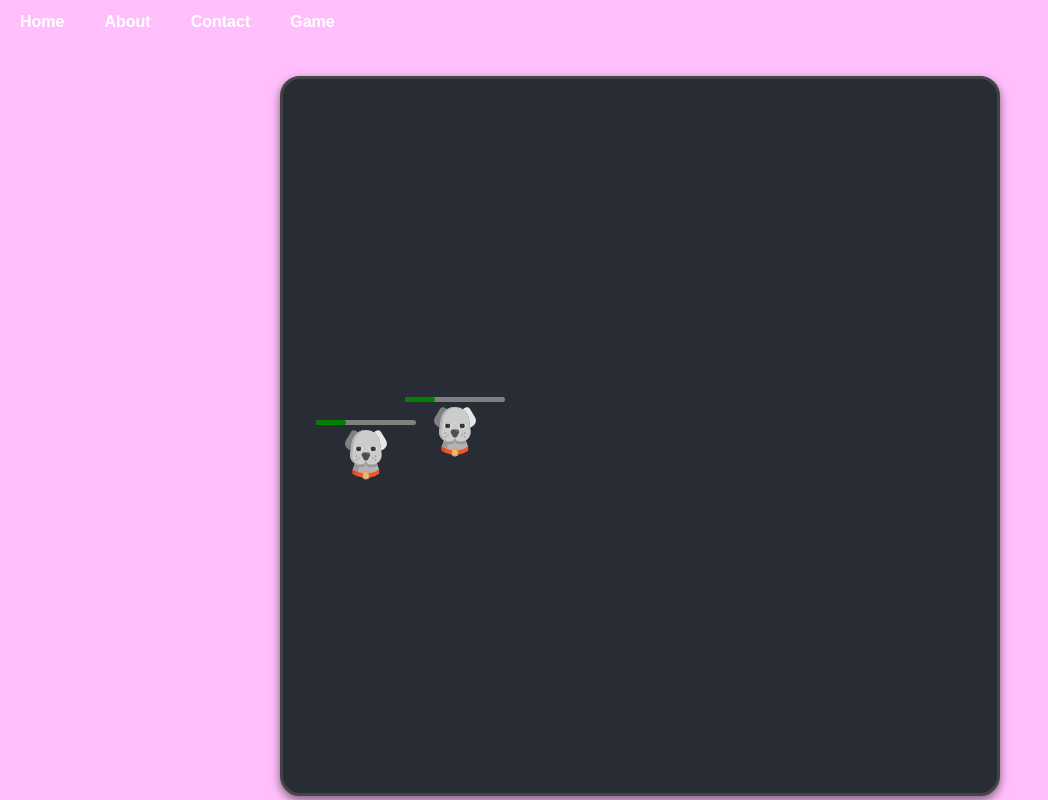
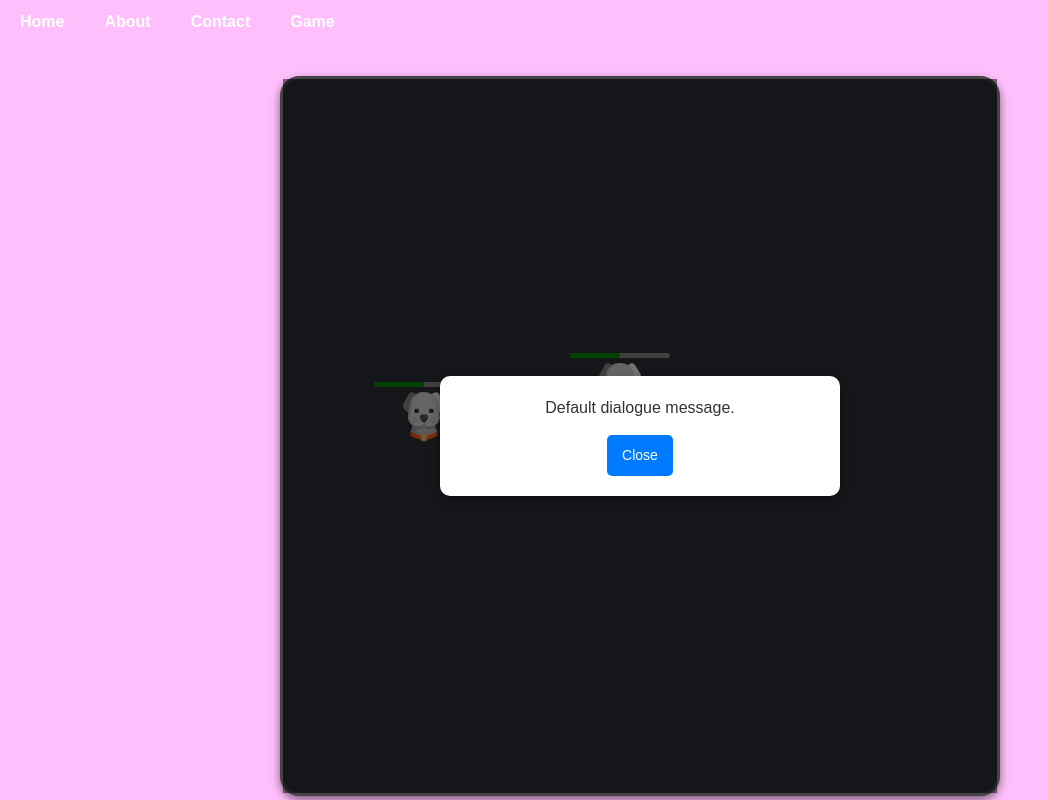
Before and after one commit to pythagon-code/hackillinois-pets, a Next.js app: page /game in a window 1280 px wide. Shown: the whole page, without its empty margins (0-1048 px from the left). Built offline with nearby package versions, Linux system fonts and the light colour scheme.

Commit message:
Pretty dialogue working

```diff
--- a/src/components/MapContainer.tsx
+++ b/src/components/MapContainer.tsx
@@ -1,6 +1,7 @@
 import React, { Component } from "react";
 import Pet from "./Pet";
 import "../styles/MapContainer.css";
+import Dialogue from "./Dialogue";
 
 
 interface PetData {
@@ -51,7 +52,7 @@ class MapContainer extends Component {
         yVel: -4,
         damage: 10,
         isPushedBack: false, // Initial state of push-back
-      },
+      }
     };
   }
 
@@ -232,6 +233,7 @@ class MapContainer extends Component {
   render() {
     return (
       <div className="map-container">
+        <Dialogue />
         {Object.values(this.pets).map((pet) => (
           <Pet
             key={pet.id}
--- /dev/null
+++ b/src/styles/Dialogue.css
@@ -0,0 +1,49 @@
+.dialogue-container {
+  position: fixed;
+  top: 0;
+  left: 0;
+  width: 100%;
+  height: 100%;
+  background: rgba(0, 0, 0, 0.5); /* Semi-transparent background */
+  display: flex;
+  justify-content: center;
+  align-items: center;
+  z-index: 1000;
+}
+
+.dialogue-box {
+  background: white;
+  padding: 20px;
+  border-radius: 10px;
+  box-shadow: 0px 4px 10px rgba(0, 0, 0, 0.3);
+  text-align: center;
+  max-width: 400px;
+  width: 80%;
+  animation: fadeIn 0.3s ease-in-out;
+}
+
+p {
+  font-size: 16px;
+  color: #333;
+  margin-bottom: 15px;
+}
+
+button {
+  background: #007bff;
+  color: white;
+  border: none;
+  padding: 10px 15px;
+  border-radius: 5px;
+  cursor: pointer;
+  font-size: 14px;
+  transition: background 0.2s;
+}
+
+button:hover {
+  background: #0056b3;
+}
+
+@keyframes fadeIn {
+  from { opacity: 0; transform: scale(0.9); }
+  to { opacity: 1; transform: scale(1); }
+}
```
